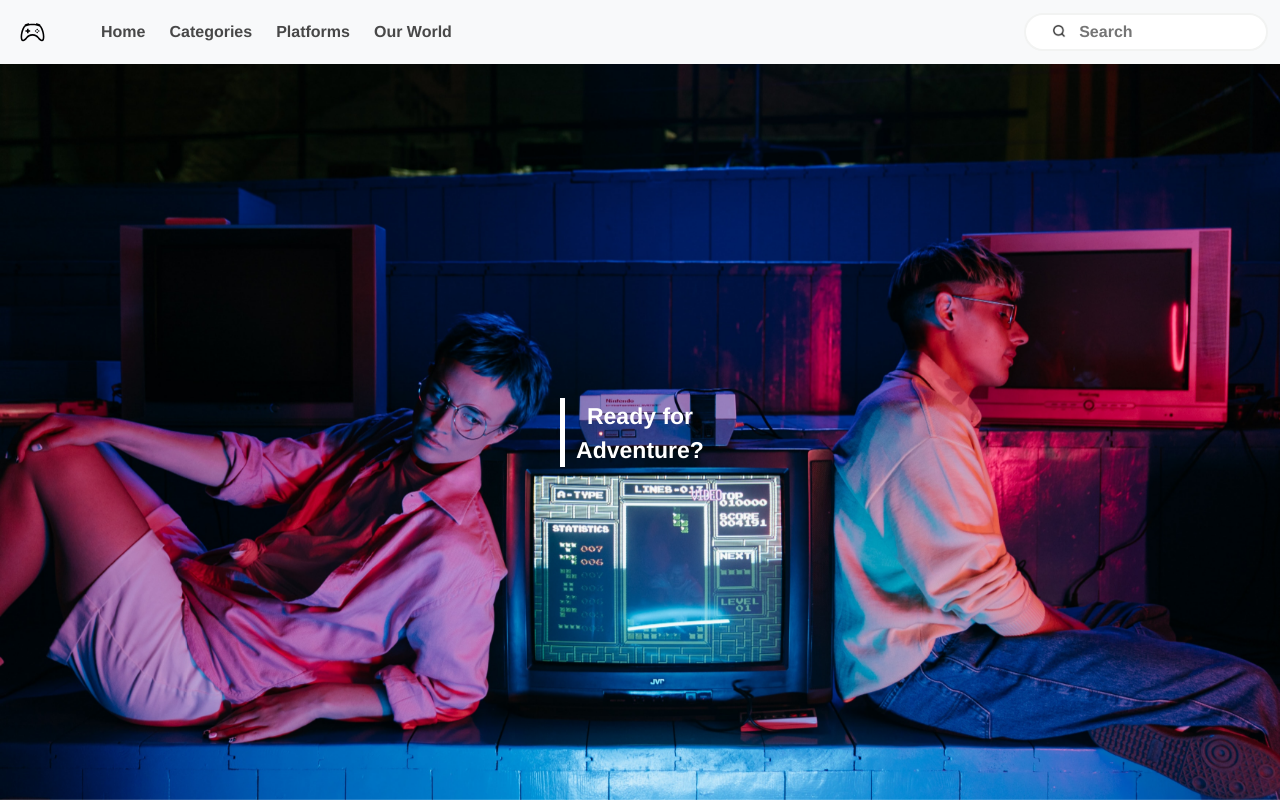
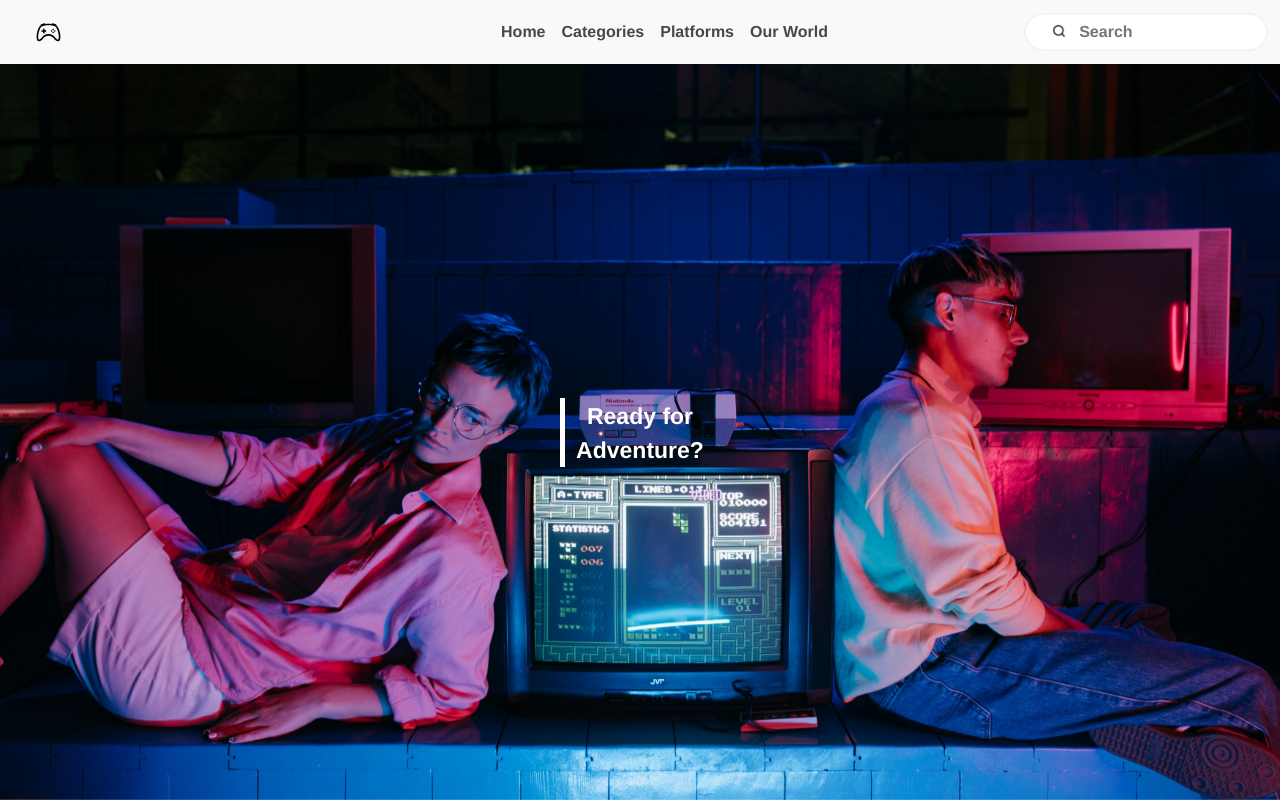
Before and after one commit to sbsmrth/Game-Realm, a Vue app: page / in a window 1280 px wide. Built offline with nearby package versions, Linux system fonts and the light colour scheme.

Commit message:
feat: changing navbar main elements position

```diff
--- a/src/components/ui/NavbarPL.vue
+++ b/src/components/ui/NavbarPL.vue
@@ -1,18 +1,18 @@
 <template>
   <nav class="navbar navbar-expand-lg navbar-light bg-light nav">
     <div class="container-fluid">
-      <img src="@/assets/home/controller.svg" class="ms-2 me-5" width="25" height="25" alt="">
+      <img src="@/assets/home/controller.svg" class="ms-4" width="25" height="25" alt="">
       <button class="navbar-toggler" type="button" data-bs-toggle="collapse" data-bs-target="#navbarSupportedContent" aria-controls="navbarSupportedContent" aria-expanded="false" aria-label="Toggle navigation">
         <span class="navbar-toggler-icon"></span>
       </button>
       <div class="collapse navbar-collapse" id="navbarSupportedContent">
-        <ul class="navbar-nav me-auto mb-lg-0">
-          <li class="nav-item me-2">
+        <ul class="navbar-nav mx-auto mb-lg-0">
+          <li class="nav-item">
               <router-link to="/">
                 <a class="nav-link active" aria-current="page">Home</a>
               </router-link>
           </li>
-          <li class="nav-item dropdown me-2">
+          <li class="nav-item dropdown">
             <a class="nav-link" href="#" id="navbarDropdown" role="button" data-bs-toggle="dropdown" aria-expanded="false">
               Categories
             </a>
@@ -24,7 +24,7 @@
               </li>
             </ul>
           </li>
-          <li class="nav-item dropdown me-2">
+          <li class="nav-item dropdown">
             <a class="nav-link" href="#" id="navbarDropdown" role="button" data-bs-toggle="dropdown" aria-expanded="false">
               Platforms
             </a>
@@ -41,13 +41,13 @@
               </li>
             </ul>
           </li>
-          <li class="nav-item me-2">
+          <li class="nav-item">
             <router-link :to="{name:'ourworld'}">
               <a class="nav-link">Our World</a>
             </router-link>
           </li>
         </ul>
-        <form autocomplete="off">
+        <form autocomplete="off" class="all-form">
           <div>
             <input type="text" name="q" placeholder="Search">
           </div>
@@ -76,7 +76,6 @@ export default defineComponent({
 </script>
 
 <style scoped>
-
   .navbar .navbar-nav .nav-link:hover{
     color: rgb(28, 27, 26);
   }
@@ -102,9 +101,16 @@ export default defineComponent({
     .dropdown .dropdown-menu {
       display: none;
     }
+
     .dropdown:hover .dropdown-toggle::after {
       border-bottom: 0.3em solid;
       border-top: 0;
+    }
+
+    .all-form {
+      position: absolute;
+      right: 0;
+      margin-right: 12px;
     }
   }
 
```
